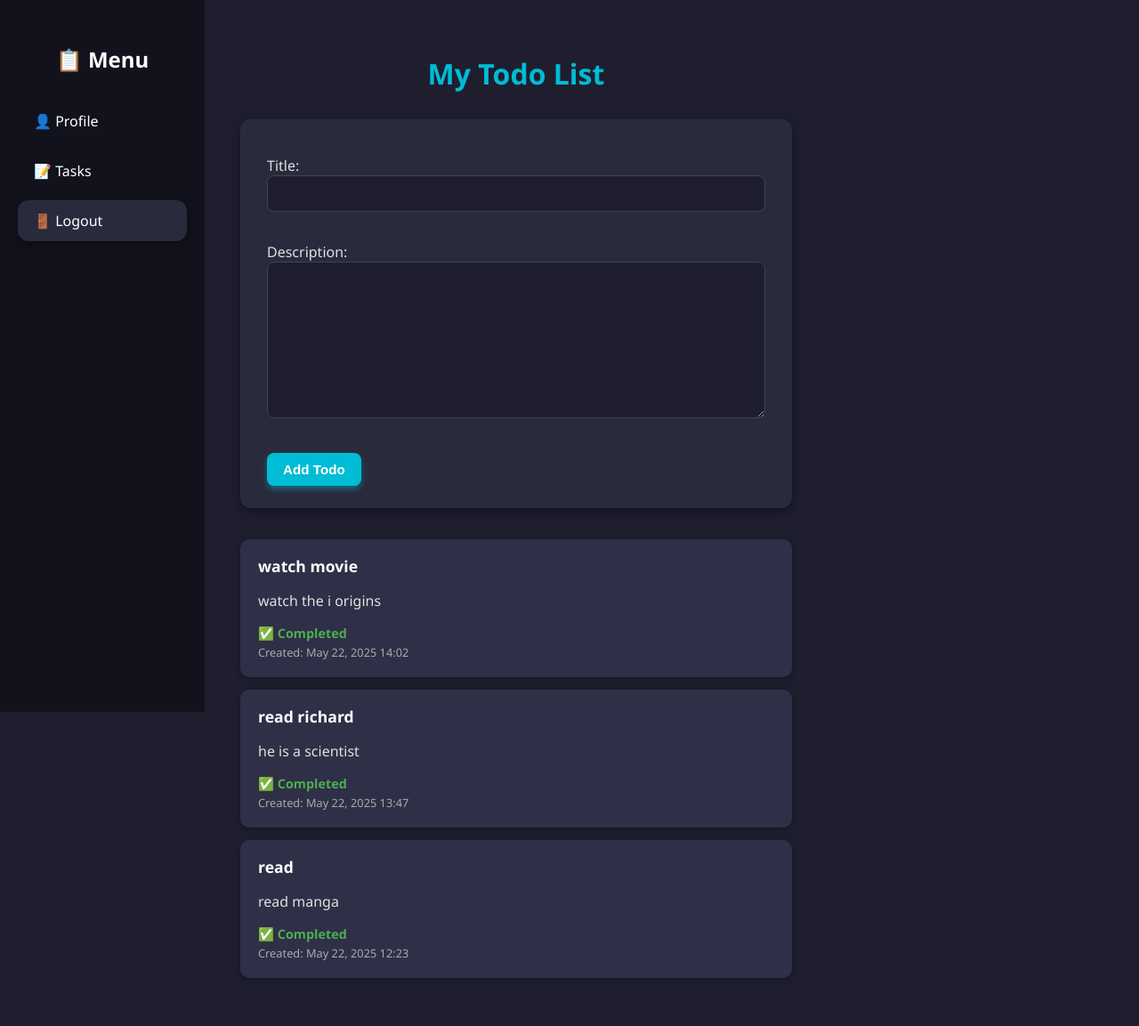
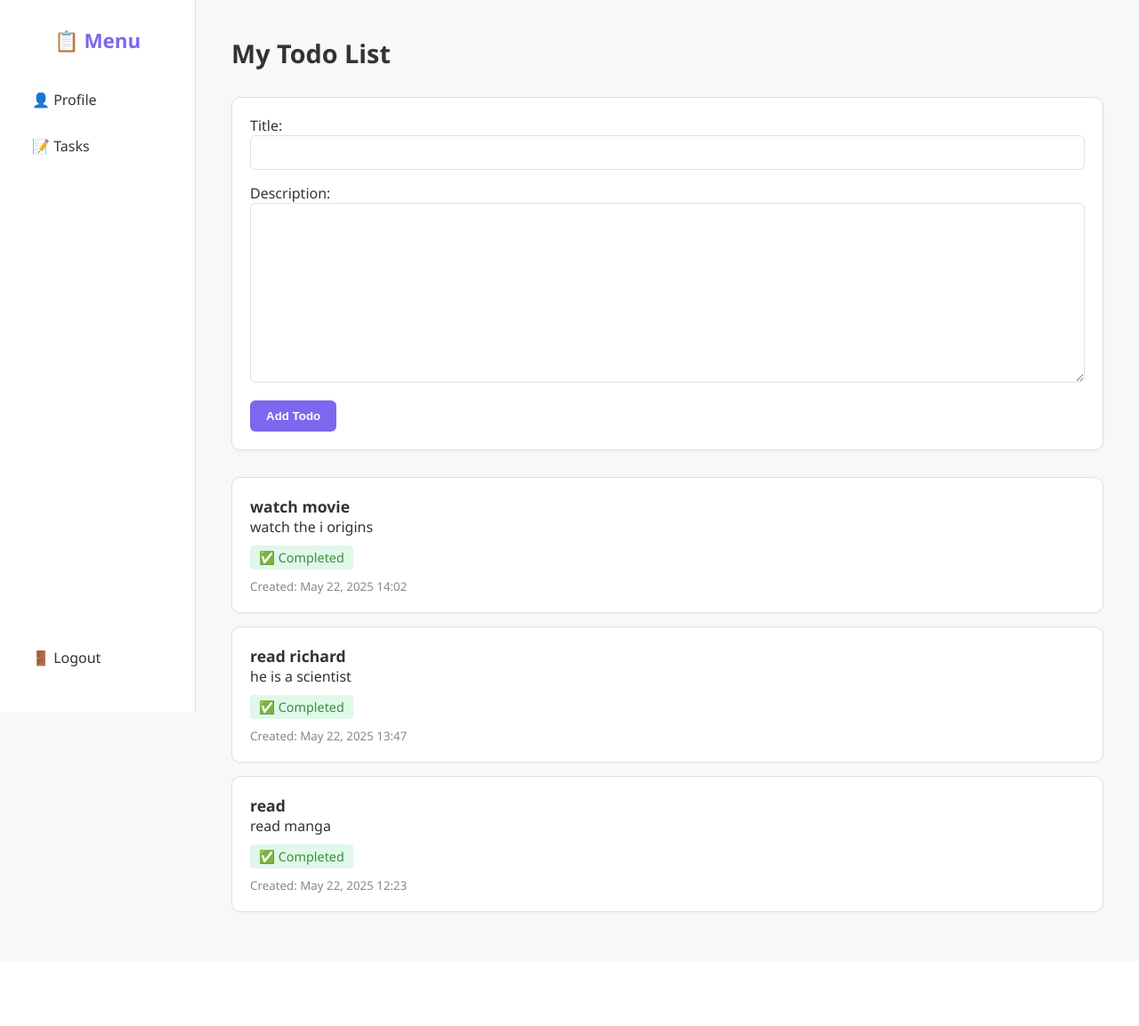
Before and after one commit to abionajoshua1/todo_project, a Django app: page / in a window 1280 px wide. Shown: the whole page at 89% size. After the commit the page ends 1026 px from the top, so only its background shows below. Run offline with Django 5.2, Linux system fonts and the light colour scheme; data comes from the database, SQL or seed files in the repository; both versions use the stored data as it was after the commit.

Commit message:
modified:   README.md 	modified:   db.sqlite3 	modified:   todos/templates/todos/home.html 	modified:   todos/templates/todos/login.html 	modified:   todos/templates/todos/logout.html 	modified:   todos/views.py

```diff
--- a/todos/templates/todos/home.html
+++ b/todos/templates/todos/home.html
@@ -4,174 +4,179 @@
   <meta charset="UTF-8" />
   <title>Todo List</title>
   <style>
+    :root {
+      --primary: #7b68ee;
+      --bg: #f7f8fa;
+      --text: #333;
+      --muted: #888;
+      --sidebar-bg: #ffffff;
+      --card-bg: #ffffff;
+      --border: #e0e0e0;
+    }
+
     * {
       box-sizing: border-box;
-        }
-
-        body {
-            margin: 0;
-            display: flex;
-            font-family: 'Segoe UI', Tahoma, Geneva, Verdana, sans-serif;
-            background-color: #1e1e2f;
-            color: #e0e0e0;
-        }
-
-        .sidebar {
-            width: 230px;
-            height: 100vh;
-            background-color: #12121c;
-            color: #ffffff;
-            padding: 30px 20px;
-            position: fixed;
-        }
-
-        .sidebar h2 {
-            text-align: center;
-            font-weight: 700;
-            margin-bottom: 30px;
-        }
-
-        .sidebar a,
-        .sidebar form button {
-            all: unset;
-            display: block;
-            padding: 12px 18px;
-            color: #ffffff;
-            text-decoration: none;
-            border-radius: 6px;
-            margin-bottom: 10px;
-            font-size: 1rem;
-            text-align: left;
-            cursor: pointer;
-            width: 90%;
-            background-color: transparent;
-            font-family: inherit;
-            transition: background-color 0.3s ease;
-        }
-
-        .sidebar a:hover,
-        .sidebar form button:hover {
-            background-color: #2d2d44;
-        }
-
-        .sidebar form {
       margin: 0;
       padding: 0;
     }
 
+    body {
+      font-family: 'Segoe UI', Tahoma, sans-serif;
+      background-color: var(--bg);
+      color: var(--text);
+      display: flex;
+    }
+
+    .sidebar {
+      width: 220px;
+      background-color: var(--sidebar-bg);
+      border-right: 1px solid var(--border);
+      padding: 30px 20px;
+      height: 100vh;
+      position: fixed;
+
+      display: flex;
+      flex-direction: column;
+      justify-content: space-between;
+    }
+
+
+    .menu-top a,
+    .logout-bottom a {
+      display: block;
+      padding: 10px 16px;
+      color: var(--text);
+      text-decoration: none;
+      border-radius: 6px;
+      margin-bottom: 10px;
+      transition: background 0.2s ease;
+    }
+
+    .menu-top a:hover,
+    .logout-bottom a:hover {
+      background-color: #f0f0f5;
+    }
+
+    .sidebar h2 {
+      font-size: 1.4rem;
+      font-weight: 600;
+      margin-bottom: 30px;
+      color: var(--primary);
+      text-align: center;
+    }
+
+    .sidebar a {
+      display: block;
+      padding: 10px 16px;
+      color: var(--text);
+      text-decoration: none;
+      border-radius: 6px;
+      margin-bottom: 10px;
+      transition: background 0.2s ease;
+    }
+
+    .sidebar a:hover {
+      background-color: #f0f0f5;
+    }
+
     .main-content {
-            margin-left: 230px;
+      margin-left: 220px;
       padding: 40px;
-            max-width: 700px;
       width: 100%;
     }
 
     h1 {
-            text-align: center;
-            font-weight: 700;
+      font-size: 1.8rem;
+      font-weight: 600;
       margin-bottom: 30px;
-            color: #00bcd4;
     }
 
     form {
-            background: #2a2a3d;
-            padding: 25px 30px;
-            border-radius: 12px;
-            box-shadow: 0 4px 12px rgba(0, 0, 0, 0.4);
-            margin-bottom: 35px;
+      background: var(--card-bg);
+      padding: 20px;
+      border-radius: 10px;
+      box-shadow: 0 1px 4px rgba(0, 0, 0, 0.05);
+      margin-bottom: 30px;
+      border: 1px solid var(--border);
     }
 
     input[type="text"],
     textarea {
       width: 100%;
-            padding: 12px 15px;
-            margin-bottom: 18px;
-            border-radius: 8px;
-            border: 1.5px solid #444;
-            background-color: #1e1e2f;
-            color: #f0f0f0;
-        }
-
-        input[type="text"]:focus,
-        textarea:focus {
-            border-color: #00bcd4;
-            outline: none;
+      padding: 10px;
+      margin-bottom: 15px;
+      border: 1px solid var(--border);
+      border-radius: 6px;
+      font-size: 0.95rem;
     }
 
     button {
-            background-color: #00bcd4;
-            color: #fff;
+      background-color: var(--primary);
+      color: white;
+      border: none;
       padding: 10px 18px;
-            font-size: 0.95rem;
-            border: none;
-            border-radius: 8px;
+      border-radius: 6px;
+      font-weight: 600;
       cursor: pointer;
-            font-weight: 600;
-            transition: all 0.3s ease;
-            box-shadow: 0 4px 6px rgba(0, 188, 212, 0.4);
+      transition: background 0.3s ease;
     }
 
     button:hover {
-            background-color: #0097a7;
-            transform: translateY(-2px);
+      background-color: #6a5acd;
     }
 
     ul {
       list-style: none;
-            padding: 0;
-            margin: 0;
+      margin-top: 20px;
     }
 
     li {
-            background: #2f2f47;
-            padding: 18px 20px;
+      background: var(--card-bg);
+      border: 1px solid var(--border);
       border-radius: 10px;
-            box-shadow: 0 2px 7px rgba(0, 0, 0, 0.3);
-            margin-bottom: 14px;
+      padding: 20px;
+      margin-bottom: 15px;
+      box-shadow: 0 1px 3px rgba(0, 0, 0, 0.03);
     }
 
     li strong {
       font-size: 1.1rem;
-            color: #ffffff;
     }
 
     .status {
-            font-weight: 600;
+      display: inline-block;
+      margin-top: 10px;
       font-size: 0.9rem;
+      padding: 4px 10px;
+      border-radius: 4px;
     }
 
     .completed {
-            color: #4caf50;
+      background-color: #e0f7e9;
+      color: #388e3c;
     }
 
     .pending {
-            color: #ff9800;
+      background-color: #fff4e5;
+      color: #ef6c00;
+    }
+
+    form.mark-completed-form {
+      display: inline;
     }
 
     form.mark-completed-form button {
-            background-color: #607d8b;
-            padding: 5px 12px;
-            font-size: 0.85rem;
-            border-radius: 6px;
-            font-weight: 600;
-            box-shadow: 0 3px 6px rgba(96, 125, 139, 0.4);
-        }
-
-        form.mark-completed-form button:hover {
-            background-color: #455a64;
-            transform: translateY(-2px);
-        }
-
-        .status-container {
-            display: flex;
-            align-items: center;
-            gap: 12px;
-            flex-wrap: wrap;
+      background-color: #e0e0e0;
+      color: #333;
+      padding: 6px 12px;
+      font-size: 0.8rem;
+      margin-left: 10px;
     }
 
     small {
-            color: #aaaaaa;
-            font-size: 0.8rem;
+      display: block;
+      margin-top: 10px;
+      color: var(--muted);
     }
 
     @media (max-width: 768px) {
@@ -189,13 +194,14 @@
 <body>
 
 <div class="sidebar">
+  <div class="menu-top">
     <h2>📋 Menu</h2>
     <a href="{% url 'profile' %}">👤 Profile</a>
     <a href="{% url 'home' %}">📝 Tasks</a>
-        <form method="post" action="{% url 'logout' %}">
-            {% csrf_token %}
-            <button type="submit">🚪 Logout</button>
-        </form>
+  </div>
+  <div class="logout-bottom">
+    <a href="{% url 'logout' %}">🚪 Logout</a>
+  </div>
 </div>
 
   <div class="main-content">
@@ -213,7 +219,6 @@
           <strong>{{ todo.title }}</strong>
           <p>{{ todo.description }}</p>
 
-                <div class="status-container">
           <span class="status {% if todo.completed %}completed{% else %}pending{% endif %}">
             {% if todo.completed %}
               ✅ Completed
@@ -228,7 +233,6 @@
             <button type="submit">Mark Completed</button>
           </form>
           {% endif %}
-                </div>
 
           <small>Created: {{ todo.created_at|date:"M d, Y H:i" }}</small>
         </li>
--- a/todos/views.py
+++ b/todos/views.py
@@ -42,8 +42,6 @@ def login_view(request):
     return render(request, 'todos/login.html')
 
 def custom_logout_view(request):
-    if request.method == 'POST':
-        logout(request)
-        return render(request, 'todos/logout.html')  # render your logged out page
-    else:
-        return redirect('home')
+    logout(request)
+    # return render(request, 'todos/logout.html')
+    return redirect('login')
```
Also changed, not shown: todos/templates/todos/login.html (+43 -40 lines), todos/templates/todos/logout.html (+18 -7 lines), README.md, db.sqlite3. Lines whose indentation alone changed are shown as unchanged.
